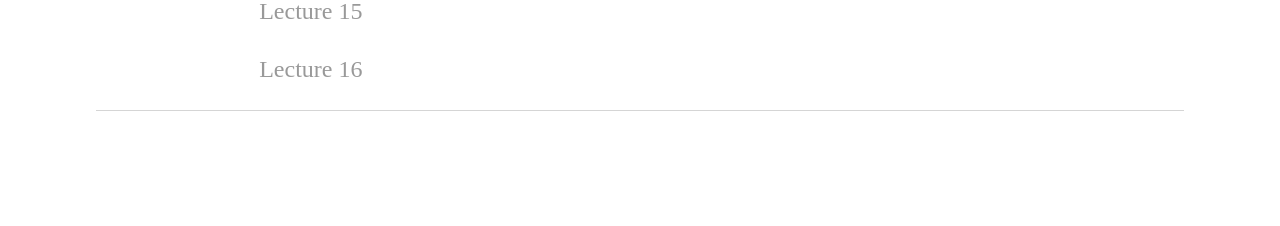
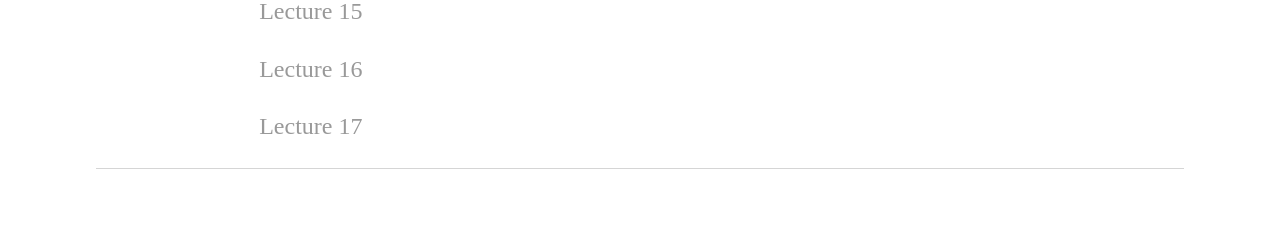
Before and after one commit to mreppert/mreppert.github.io, a Jekyll site: the page built from education/chm676/notes/index.html, in a window 1280 px wide. Shown: the part 945-1171 px from the top of the page. Built offline with Jekyll 4.4.1, drawn with Linux system fonts in a browser that asks for light colours; before the commit the page ends 1116 px from its top, so only the background shows below that.

```diff
--- a/education/chm676/exercises/index.html
+++ b/education/chm676/exercises/index.html
@@ -47,5 +47,6 @@
     <p style="font-size:150%">2D Simulation (not graded):&nbsp;&nbsp;&nbsp;<a style="font-size:100%" href="https://github.com/mreppert/CHM676/blob/master/2DSupplement.ipynb">Github</a>&nbsp;&nbsp;&nbsp;<a style="font-size:100%" href="https://raw.githubusercontent.com/mreppert/CHM676/master/2DSupplement.ipynb" download>Source</a></p>
     <p style="font-size:150%">Exercise 6: (due 10/25/2019)&nbsp;&nbsp;&nbsp;<a style="font-size:100%" href="https://github.com/mreppert/CHM676/blob/master/Exercise6.ipynb">Github</a>&nbsp;&nbsp;&nbsp;<a style="font-size:100%" href="https://raw.githubusercontent.com/mreppert/CHM676/master/Exercise6.ipynb" download>Source</a></p>
     <p style="font-size:150%"><a href="/education/chm676/exercises/AgainstMeasurement.pdf">Against Measurement (extra credit: due 11/15/2019)</a></p>
+    <p style="font-size:150%"><a href="/education/chm676/exercises/Exercise7.pdf">Exercise 7: due 11/01/2019)</a></p>
   </body>
 </html>
--- a/education/chm676/notes/index.html
+++ b/education/chm676/notes/index.html
@@ -30,6 +30,7 @@
   <p><a href="/education/chm676/notes/lecture14.pdf">Lecture 14</a></p>
   <p><a href="/education/chm676/notes/lecture15.pdf">Lecture 15</a></p>
   <p><a href="/education/chm676/notes/lecture16.pdf">Lecture 16</a></p>
+  <p><a href="/education/chm676/notes/lecture17.pdf">Lecture 17</a></p>
   </pre>
   </body>
 </html>
```
Also changed, not shown: 1 other file.
